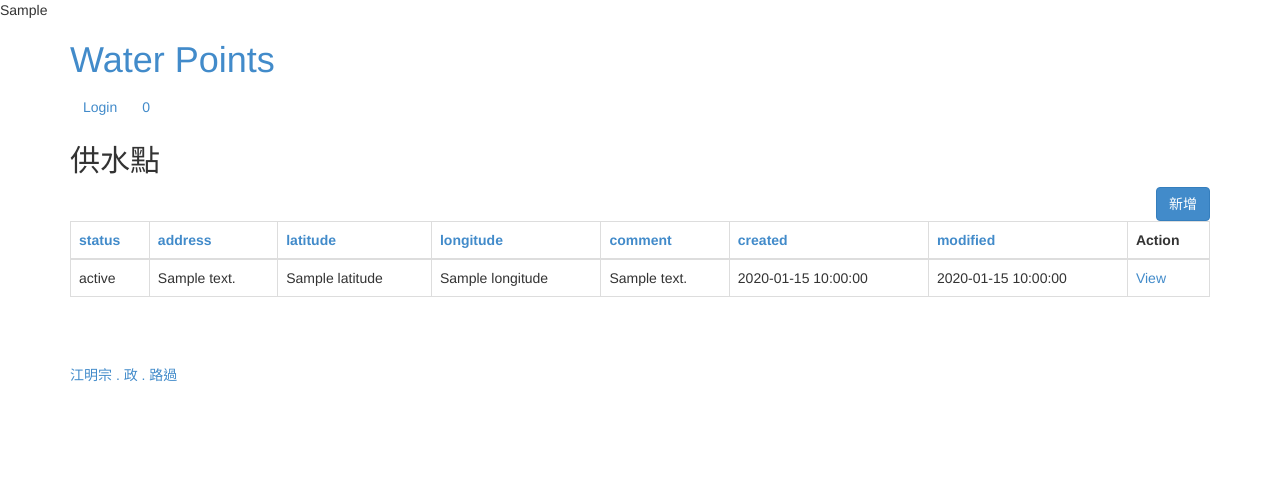
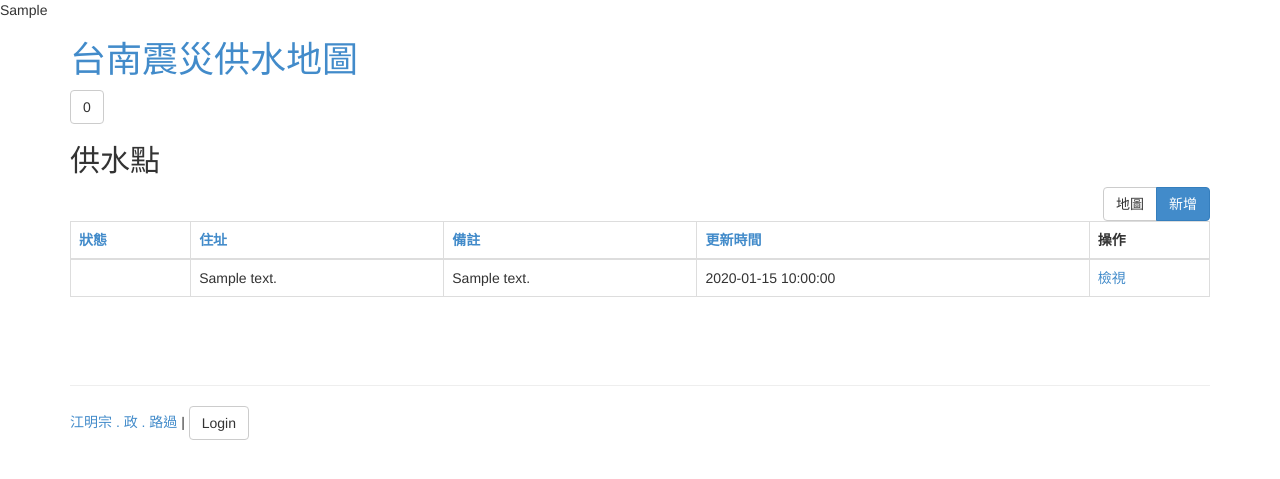
Before and after one commit to kiang/water, a CakePHP app: the page made by View/Points/index.ctp in a window 1280 px wide. Shown: the top 479 px of the page. Run offline with PHP 8.4 and a stand-in for CakePHP, Linux system fonts and the light colour scheme; the template is opened without the code that fills it: most values are stand-ins (such as "Sample title", 1, 10 or a date in 2020); data that the repository does not hold is empty; some libraries are stand-ins or nearby versions.

Commit message:
basic map

```diff
--- a/Config/routes.php
+++ b/Config/routes.php
@@ -1,6 +1,6 @@
 <?php
 
-Router::connect('/', array('controller' => 'points', 'action' => 'index'));
+Router::connect('/', array('controller' => 'points', 'action' => 'map'));
 Router::connect('/pages/*', array('controller' => 'pages', 'action' => 'display'));
 CakePlugin::routes();
 
--- a/View/Layouts/default.ctp
+++ b/View/Layouts/default.ctp
@@ -20,24 +20,22 @@
     <body>
         <div class="container">
             <div id="header">
-                <h1><?php echo $this->Html->link('Water Points', '/'); ?></h1>
+                <h1><?php echo $this->Html->link('台南震災供水地圖', '/'); ?></h1>
             </div>
             <div id="content">
                 <div class="btn-group">
-                    <?php if ($this->Session->read('Auth.User.id')): ?>
-                        <?php echo $this->Html->link('Points', '/admin/points', array('class' => 'btn')); ?>
-                        <?php echo $this->Html->link('Tags', '/admin/tags', array('class' => 'btn')); ?>
-                        <?php echo $this->Html->link('point_logs', '/admin/point_logs', array('class' => 'btn')); ?>
-                        <?php echo $this->Html->link('Members', '/admin/members', array('class' => 'btn')); ?>
-                        <?php echo $this->Html->link('Groups', '/admin/groups', array('class' => 'btn')); ?>
-                        <?php echo $this->Html->link('Logout', '/members/logout', array('class' => 'btn')); ?>
-                    <?php else: ?>
-                        <?php echo $this->Html->link('Login', '/members/login', array('class' => 'btn')); ?>
-                    <?php endif; ?>
+                    <?php if ($this->Session->read('Auth.User.id')) { ?>
+                        <?php echo $this->Html->link('Points', '/admin/points', array('class' => 'btn btn-default')); ?>
+                        <?php echo $this->Html->link('Tags', '/admin/tags', array('class' => 'btn btn-default')); ?>
+                        <?php echo $this->Html->link('point_logs', '/admin/point_logs', array('class' => 'btn btn-default')); ?>
+                        <?php echo $this->Html->link('Members', '/admin/members', array('class' => 'btn btn-default')); ?>
+                        <?php echo $this->Html->link('Groups', '/admin/groups', array('class' => 'btn btn-default')); ?>
+                        <?php echo $this->Html->link('Logout', '/members/logout', array('class' => 'btn btn-default')); ?>
+                    <?php }; ?>
                     <?php
                     if (!empty($actions_for_layout)) {
                         foreach ($actions_for_layout as $title => $url) {
-                            echo $this->Html->link($title, $url, array('class' => 'btn'));
+                            echo $this->Html->link($title, $url, array('class' => 'btn btn-default'));
                         }
                     }
                     ?>
@@ -45,9 +43,14 @@
 
                 <?php echo $this->Session->flash(); ?>
                 <div id="viewContent"><?php echo $content_for_layout; ?></div>
+                <div class="clearfix"></div>
             </div>
             <div id="footer">
+                <hr />
                 <?php echo $this->Html->link('江明宗 . 政 . 路過', 'http://k.olc.tw/', array('target' => '_blank')); ?>
+                <?php if (!$this->Session->read('Auth.User.id')) { ?>
+                    | <?php echo $this->Html->link('Login', '/members/login', array('class' => 'btn btn-default')); ?>
+                <?php } ?>
             </div>
         </div>
         <?php
--- a/View/Points/index.ctp
+++ b/View/Points/index.ctp
@@ -1,22 +1,20 @@
 <div id="PointsIndex">
     <h2>供水點</h2>
     <div class="btn-group pull-right"><?php
-    echo $this->Html->link('新增', '/points/add', array('class' => 'btn btn-primary'));
-    if(!isset($url)) {
-        $url = array();
-    }
-    ?></div>
+        echo $this->Html->link('地圖', '/points/map', array('class' => 'btn btn-default'));
+        echo $this->Html->link('新增', '/points/add', array('class' => 'btn btn-primary'));
+        if (!isset($url)) {
+            $url = array();
+        }
+        ?></div>
     <table class="table table-bordered" id="PointsIndexTable">
         <thead>
             <tr>
-                <th><?php echo $this->Paginator->sort('Point.status', 'status', array('url' => $url)); ?></th>
-                <th><?php echo $this->Paginator->sort('Point.address', 'address', array('url' => $url)); ?></th>
-                <th><?php echo $this->Paginator->sort('Point.latitude', 'latitude', array('url' => $url)); ?></th>
-                <th><?php echo $this->Paginator->sort('Point.longitude', 'longitude', array('url' => $url)); ?></th>
-                <th><?php echo $this->Paginator->sort('Point.comment', 'comment', array('url' => $url)); ?></th>
-                <th><?php echo $this->Paginator->sort('Point.created', 'created', array('url' => $url)); ?></th>
-                <th><?php echo $this->Paginator->sort('Point.modified', 'modified', array('url' => $url)); ?></th>
-                <th class="actions"><?php echo __('Action', true); ?></th>
+                <th><?php echo $this->Paginator->sort('Point.status', '狀態', array('url' => $url)); ?></th>
+                <th><?php echo $this->Paginator->sort('Point.address', '住址', array('url' => $url)); ?></th>
+                <th><?php echo $this->Paginator->sort('Point.comment', '備註', array('url' => $url)); ?></th>
+                <th><?php echo $this->Paginator->sort('Point.modified', '更新時間', array('url' => $url)); ?></th>
+                <th class="actions">操作</th>
             </tr>
         </thead>
         <tbody>
@@ -30,28 +28,19 @@
                 ?>
                 <tr<?php echo $class; ?>>
                     <td><?php
-                        echo $item['Point']['status'];
+                        echo $this->Olc->status[$item['Point']['status']];
                         ?></td>
                     <td><?php
                         echo $item['Point']['address'];
                         ?></td>
                     <td><?php
-                        echo $item['Point']['latitude'];
-                        ?></td>
-                    <td><?php
-                        echo $item['Point']['longitude'];
-                        ?></td>
-                    <td><?php
                         echo $item['Point']['comment'];
-                        ?></td>
-                    <td><?php
-                        echo $item['Point']['created'];
                         ?></td>
                     <td><?php
                         echo $item['Point']['modified'];
                         ?></td>
                     <td class="actions">
-                        <?php echo $this->Html->link(__('View', true), array('action' => 'view', $item['Point']['id']), array('class' => 'PointsIndexControl')); ?>
+                        <?php echo $this->Html->link('檢視', array('action' => 'view', $item['Point']['id']), array('class' => 'PointsIndexControl')); ?>
                     </td>
                 </tr>
             <?php }; // End of foreach ($items as $item) {  ?>
```
Also changed, not shown: Controller/PointsController.php (+20 -1 lines), View/Points/map.ctp (added, +33 -0 lines).
